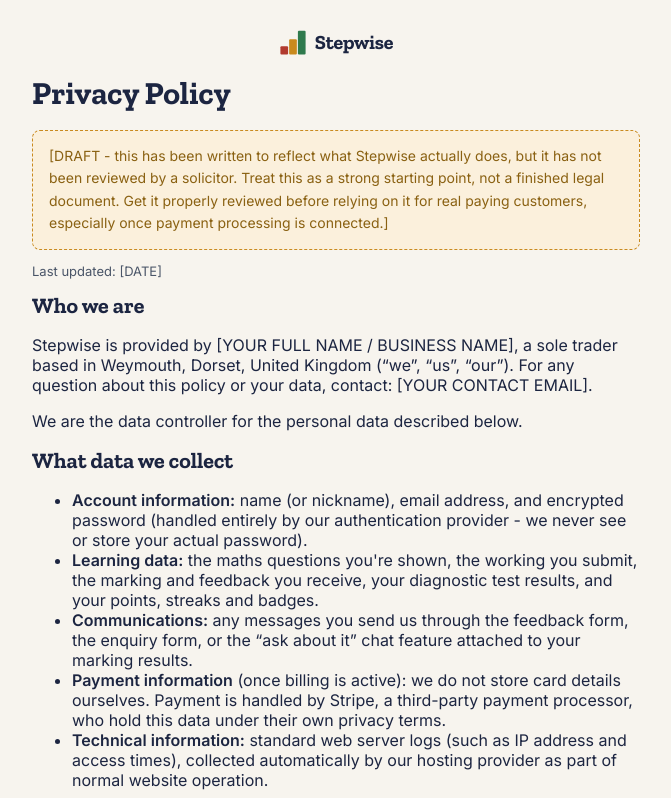
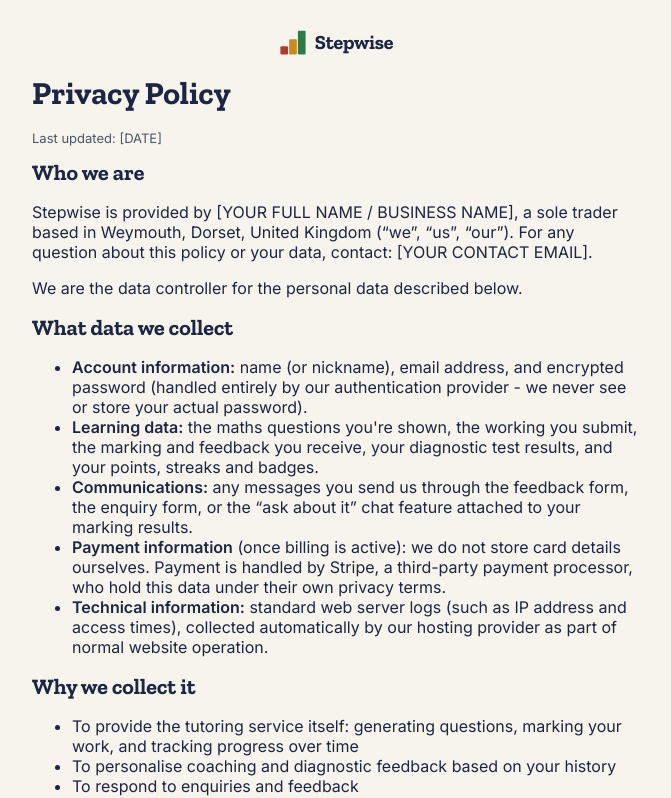
Before and after one commit to pgriffinuk/Maths-AI-Tutor, a Next.js app: page /privacy in a window 1280 px wide. Shown: the top 798 px of the page, without its empty margins (304-975 px from the left). Built offline with nearby package versions, Linux system fonts and the light colour scheme.

Commit message:
Remove internal draft disclaimer from /privacy and /terms
That note was meant for the site owner, not for publishing on the live
pages. Everything else, including the Last updated and other bracketed
placeholders still needing real values, is unchanged.

```diff
--- a/app/privacy/page.js
+++ b/app/privacy/page.js
@@ -9,14 +9,6 @@ export default function PrivacyPage() {
     <div className="wrap draft-page">
       <div className="auth-eyebrow"><Logo /></div>
       <h1>Privacy Policy</h1>
-
-      <div className="draft-notice">
-        [DRAFT - this has been written to reflect what Stepwise actually does,
-        but it has not been reviewed by a solicitor. Treat this as a strong
-        starting point, not a finished legal document. Get it properly
-        reviewed before relying on it for real paying customers, especially
-        once payment processing is connected.]
-      </div>
 
       <p style={{ color: 'var(--ink-soft)', fontSize: 13 }}>Last updated: [DATE]</p>
 
```
Also changed, not shown: app/terms/page.js (+0 -8 lines).
